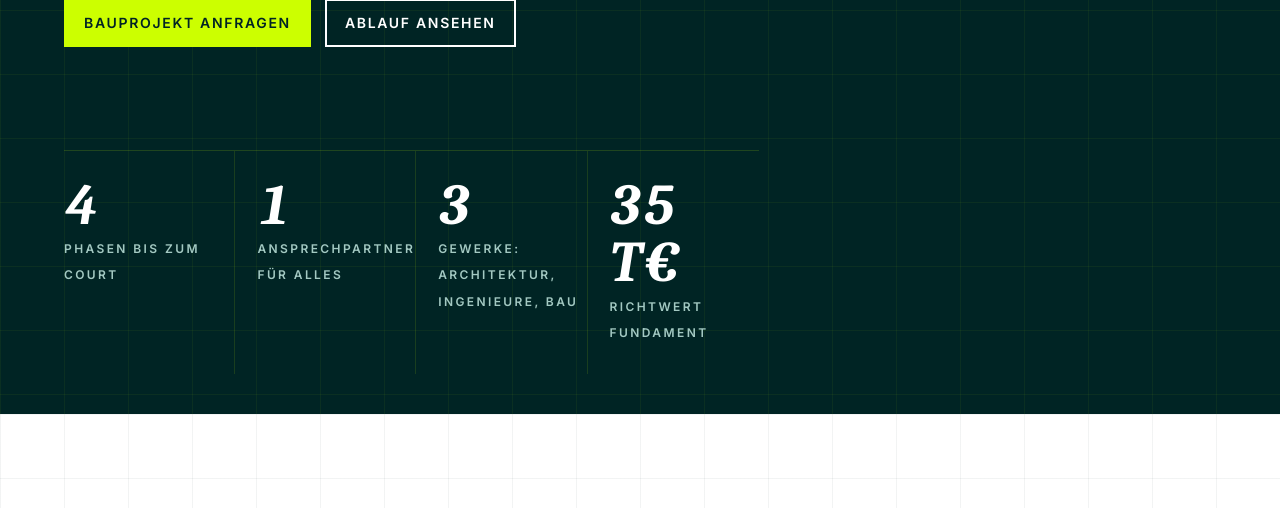
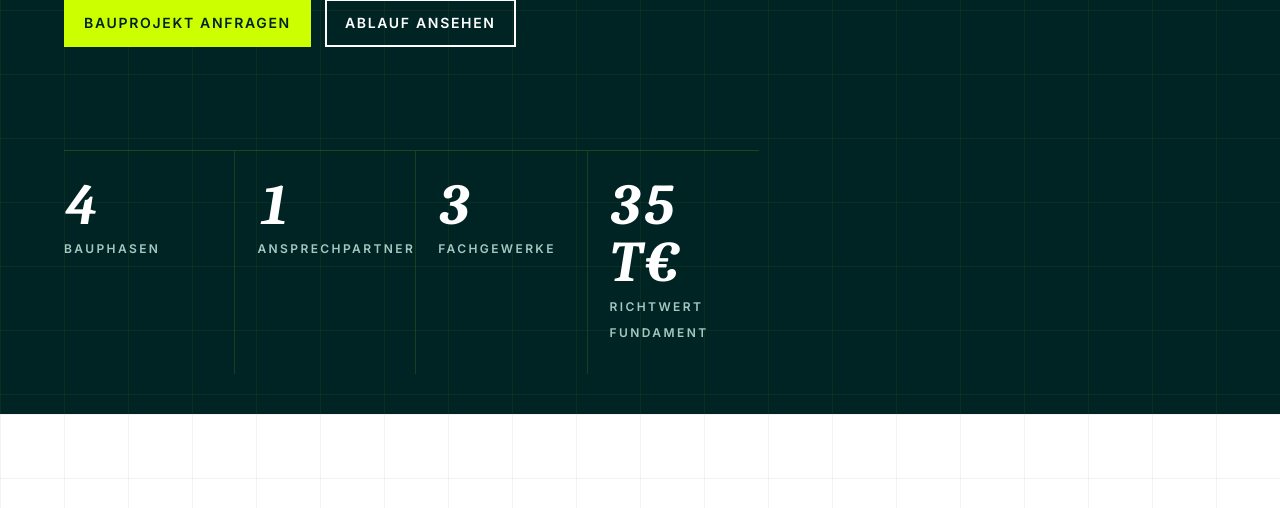
Before and after one commit to Padelbee/Website-Padelbee, a PHP site: page /padel-court-bauen in a window 1280 px wide. Shown: the part 635-1143 px from the top of the page. Run offline with PHP 8.4, Linux system fonts and the light colour scheme; some libraries are stand-ins or nearby versions.

Commit message:
DEV-1151: kurze Beschriftungen in der Zahlenleiste wie Startseite
Co-Authored-By: Claude Opus 5.5 <noreply@anthropic.com>

```diff
--- a/padel-court-bauen.php
+++ b/padel-court-bauen.php
@@ -28,9 +28,9 @@ tc_page_start([
   </div>
   <div class="inner hero-stats" style="padding-block:0 40px">
     <div class="stats">
-      <div><b data-count="4">4</b><span>Phasen bis zum Court</span></div>
-      <div><b data-count="1">1</b><span>Ansprechpartner für alles</span></div>
-      <div><b data-count="3">3</b><span>Gewerke: Architektur, Ingenieure, Bau</span></div>
+      <div><b data-count="4">4</b><span>Bauphasen</span></div>
+      <div><b data-count="1">1</b><span>Ansprechpartner</span></div>
+      <div><b data-count="3">3</b><span>Fachgewerke</span></div>
       <div><b>35 T€</b><span>Richtwert Fundament</span></div>
     </div>
   </div>
--- a/sportplatzbau.php
+++ b/sportplatzbau.php
@@ -45,9 +45,9 @@ tc_page_start([
   </div>
   <div class="inner hero-stats" style="padding-block:0 40px">
     <div class="stats">
-      <div><b data-count="7">7</b><span>Leistungsschritte</span></div>
-      <div><b data-count="3">3</b><span>Zielgruppen: Kommunen, Vereine, Investoren</span></div>
-      <div><b>3D</b><span>CAD-Modell deines Geländes</span></div>
+      <div><b data-count="7">7</b><span>Schritte</span></div>
+      <div><b data-count="3">3</b><span>Zielgruppen</span></div>
+      <div><b>3D</b><span>Geländemodell</span></div>
       <div><b data-count="2">2</b><span>Planungspartner</span></div>
     </div>
   </div>
```
Also changed, not shown: standortanalyse.php (+4 -4 lines).
